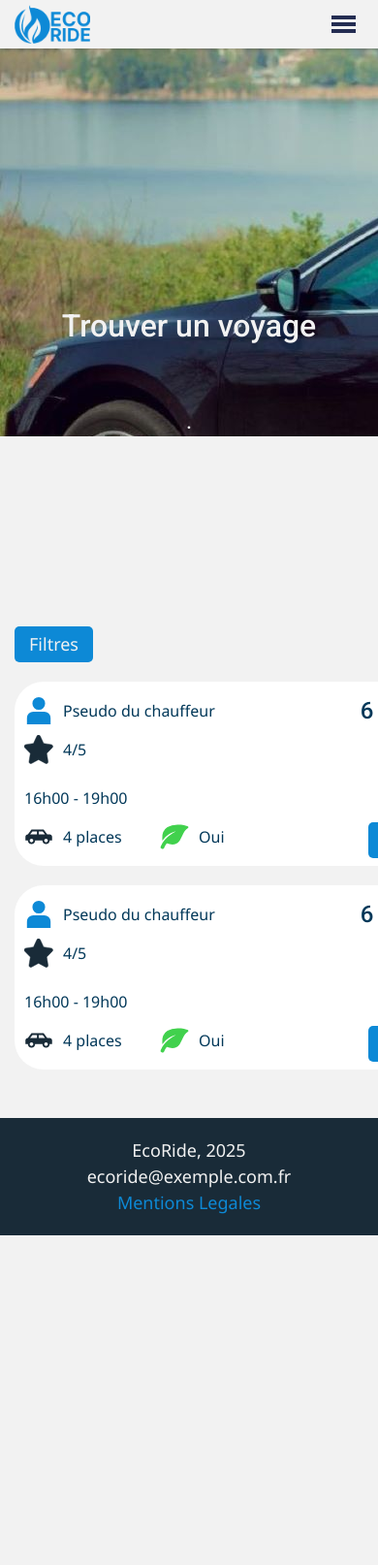
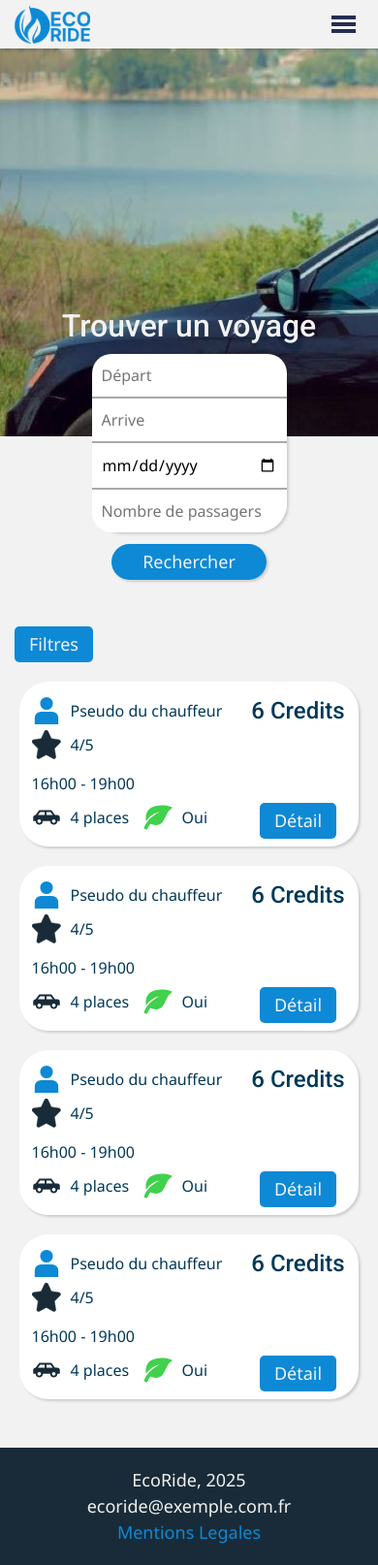
Before and after one commit to joselezcano8/EcoRide---Studi, a PHP site: page /covoiturages.php in a window 390 px wide; the page is wider, and only the part inside the window is pictured. Shown: that part at 97% size. Before the commit the page ends 1274 px from the top of that part, so only its background shows below. Run offline with PHP 8.4, Linux system fonts and the light colour scheme.

Commit message:
Version mobile frontend Covoiturages

```diff
--- a/covoiturages.css
+++ b/covoiturages.css
@@ -69,6 +69,7 @@
     grid-template-rows: 30px 30px 0px 30px 30px;
     gap: 10px;
     justify-content: center;
+    box-shadow: rgba(0, 0, 0, 0.15) 1.95px 1.95px 2.6px;
     grid-template-areas:
     'chauffeur chauffeur . price'
     'star . . . '
@@ -76,6 +77,29 @@
     'horaire horaire . .'
     'car eco . button'
     ;
+}
+
+@media (max-width: 70em) {
+    .card {
+        justify-self: center;
+    }
+}
+
+@media (max-width: 32em) {
+    .card {
+        grid-template-columns: 110px 100px 20px 100px;
+        grid-template-rows: 30px 30px 0px 30px 30px;
+        width: 390px;
+    }
+}
+
+@media (max-width: 30em) {
+    .card {
+        grid-template-columns: 110px 90px 10px 100px;
+        grid-template-rows: 30px 30px 0px 30px 30px;
+        gap: 5px;
+        width: 350px;
+    }
 }
 
 .card img {
@@ -121,9 +145,25 @@
 
 .cards {
     display: grid;
-    width: 980px;
+    width: auto;
     grid-template-columns: repeat(2, 1fr);
     justify-content: center;
     align-items: center;
     gap: 20px;
 }
+
+@media (max-width: 70em) {
+    .cards {
+        grid-template-columns: 1fr;
+        width: auto;
+    }
+}
+
+.overlay {
+    display: grid;
+    position: fixed;
+    width: 100%;
+    height: 100%;
+    background-color: rgba(0, 0, 0, 0.35);
+    z-index: 1;
+  }
--- a/styles.css
+++ b/styles.css
@@ -256,9 +256,9 @@ svg {
   display: grid;
   position: fixed;
   width: 100%;
-  height: 10000px;
+  height: 100%;
   background-color: rgba(0, 0, 0, 0.35);
-  z-index: 0;
+  z-index: 1;
 }
 
 
```
